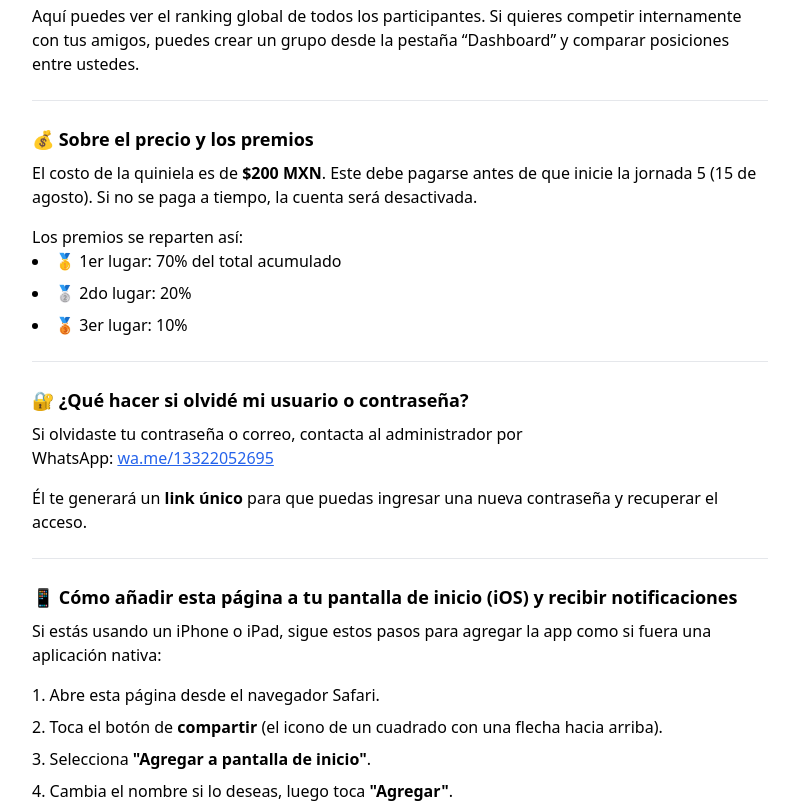
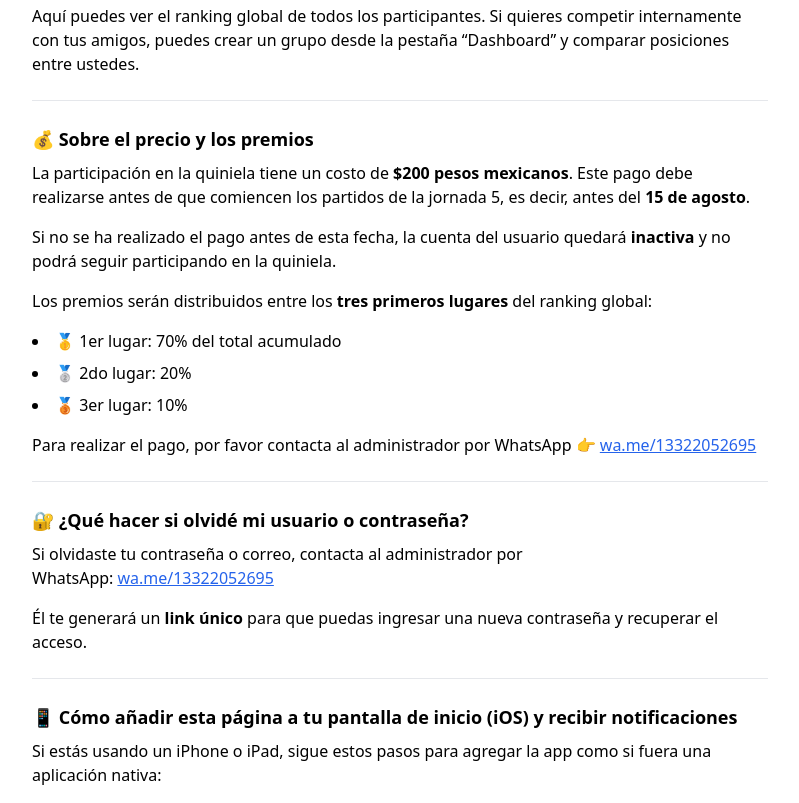
Before and after one commit to rogeliolopezcamara/quiniela-app, a React (Vite) app in the folder quiniela-frontend/: page / in a window 1280 px wide. Shown: the part 1280-2083 px from the top of the page, without its empty margins (240-1039 px from the left). Built offline with nearby package versions, Linux system fonts and the light colour scheme; no server answers.

Commit message:
Nuevas instrucciones 2

```diff
--- a/quiniela-frontend/src/components/Instructions.jsx
+++ b/quiniela-frontend/src/components/Instructions.jsx
@@ -88,19 +88,29 @@ const Instructions = () => {
 
         <hr className="my-6" />
 
-        {/* Precio y premios */}
-        <div id="precio" className="scroll-mt-20">
+        {/* Sección precio y premios */}
+        <div id="precio-premios" className="scroll-mt-20">
         <h2 className="text-lg font-semibold mb-2">💰 Sobre el precio y los premios</h2>
         <p className="mb-4">
-            El costo de la quiniela es de <strong>$200 MXN</strong>. Este debe pagarse antes de que inicie la jornada 5 (15 de agosto). Si no se paga a tiempo, la cuenta será desactivada.
+            La participación en la quiniela tiene un costo de <strong>$200 pesos mexicanos</strong>.
+            Este pago debe realizarse antes de que comiencen los partidos de la jornada 5, es decir, antes del <strong>15 de agosto</strong>.
         </p>
         <p className="mb-4">
-            Los premios se reparten así:
-            <ul className="list-disc list-inside space-y-2">
+            Si no se ha realizado el pago antes de esta fecha, la cuenta del usuario quedará <strong>inactiva</strong> y no podrá seguir participando en la quiniela.
+        </p>
+        <p className="mb-4">
+            Los premios serán distribuidos entre los <strong>tres primeros lugares</strong> del ranking global:
+        </p>
+        <ul className="list-disc list-inside space-y-2 mb-4">
             <li>🥇 1er lugar: 70% del total acumulado</li>
             <li>🥈 2do lugar: 20%</li>
             <li>🥉 3er lugar: 10%</li>
         </ul>
+        <p className="mb-4">
+            Para realizar el pago, por favor contacta al administrador por WhatsApp 👉{" "}
+            <a href="https://wa.me/13322052695" className="text-blue-600 underline" target="_blank" rel="noopener noreferrer">
+            wa.me/13322052695
+            </a>
         </p>
         </div>
 
```
Lines whose indentation alone changed are shown as unchanged.
